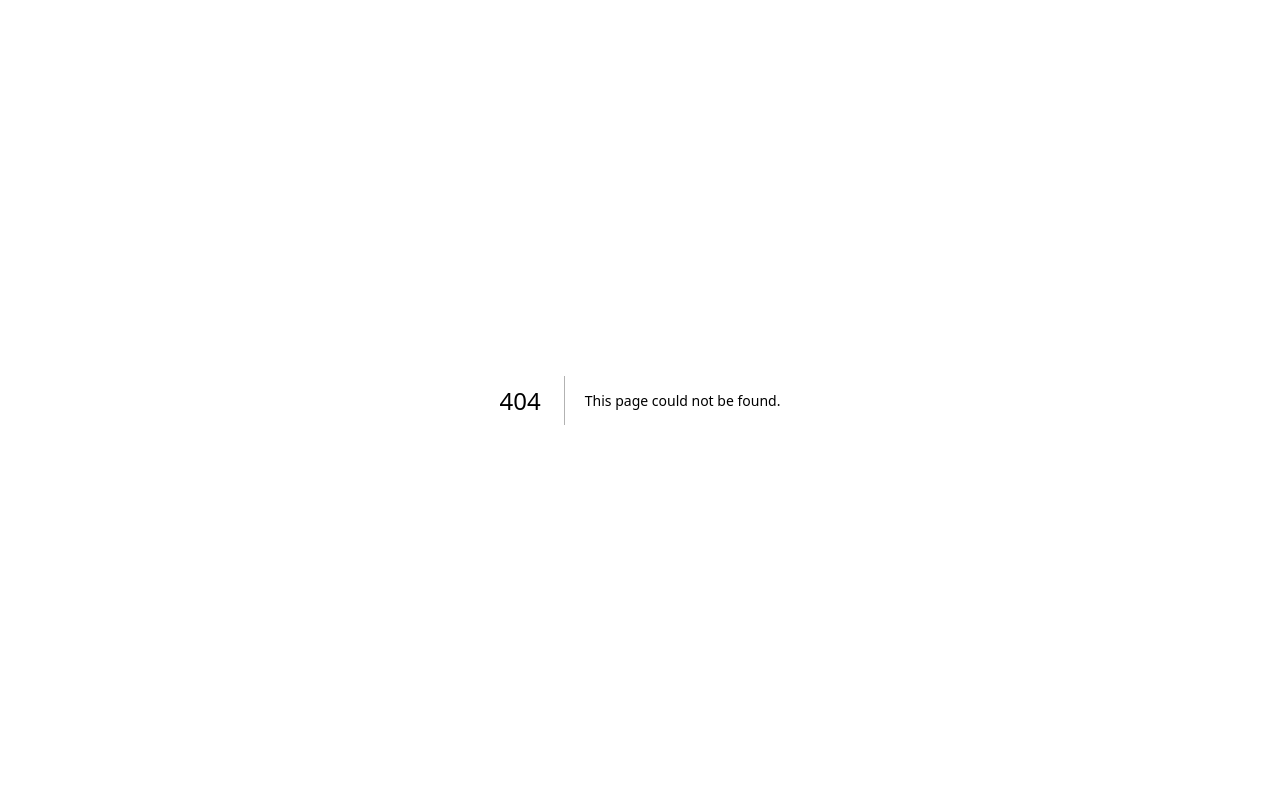
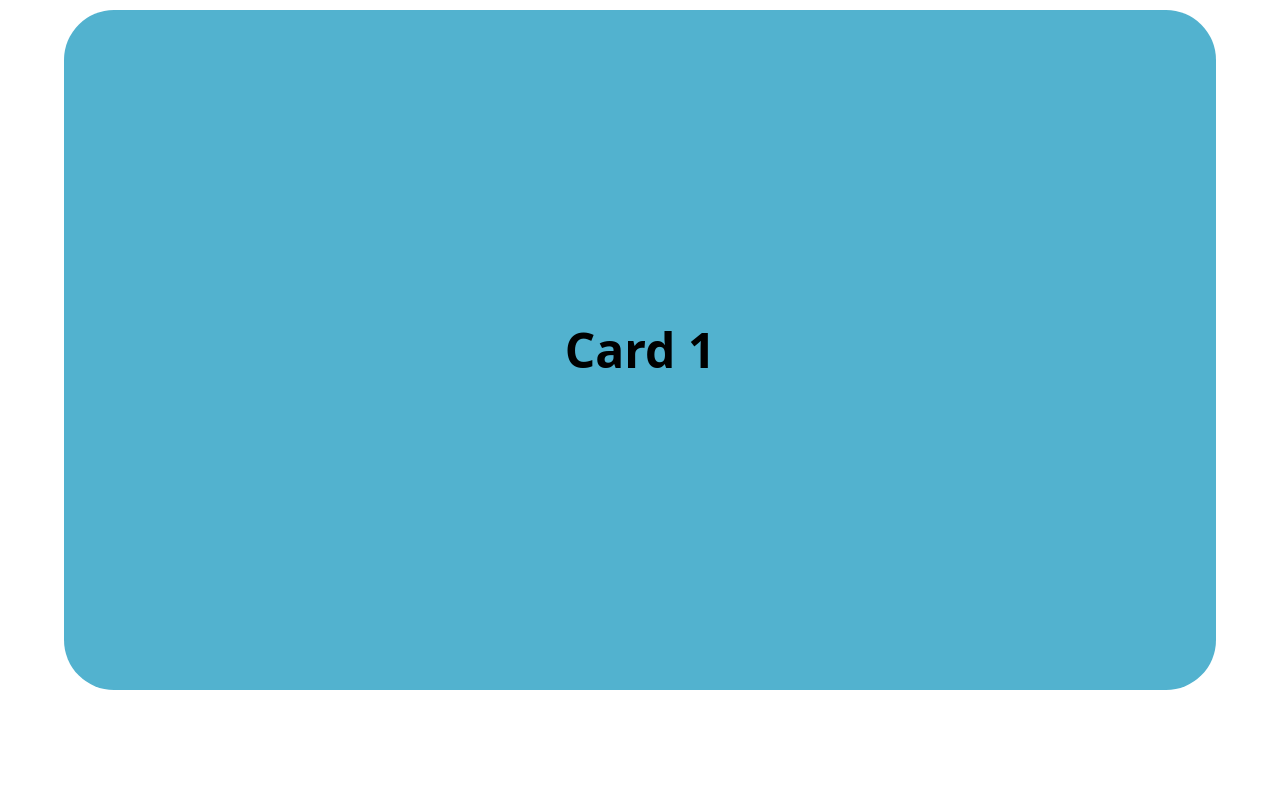
Before and after one commit to khadijafatima409/scrolling-cards, a Next.js app: page /animated-card in a window 1280 px wide. Before the commit this address had no page. Shown: the top 800 px of the page. Built offline with nearby package versions, Linux system fonts and the light colour scheme.

Commit message:
add links for animated component

```diff
--- a/src/components/ScrollCardsOnScroll.module.css
+++ /dev/null
@@ -1,27 +0,0 @@
-/*
-body
-{
-  background-color: black;
-  font-family: Arial,sans-serif;
-}
-:root {
-  --cards:4;
-  --cardsHeight:87vh;
-  --cardTopPadding:1.5em;
-  --cardMargin:4vw;
-
-} */
-.container
-{
-  width: 90%;
-  margin: 0 auto;
-
-}
-#cards
-{
-  list-style: none;
-  padding-left: 0;
-  display: grid;
-  grid-template-columns: 1fr;
-  grid-template-rows: repeat(4,87vh);
-}
--- /dev/null
+++ b/src/pages/animated-card.tsx
@@ -0,0 +1,12 @@
+import ScrollCardsOnScroll from '@/components/ScrollCardsOnScroll'
+import React from 'react'
+
+const AnimatedCard = () => {
+  return (
+    <div>
+      <ScrollCardsOnScroll/>
+    </div>
+  )
+}
+
+export default AnimatedCard
--- a/src/pages/index.tsx
+++ b/src/pages/index.tsx
@@ -1,6 +1,7 @@
 import Head from "next/head";
 import ScrollingCard from "@/components/ScrollingCard";
 import ScrollCardsOnScroll from "@/components/ScrollCardsOnScroll";
+import Link from "next/link";
 
 
 
@@ -12,7 +13,10 @@ export default function Home() {
       </Head>
       <ScrollingCard/>
       <br />
-      <ScrollCardsOnScroll/>
+
+      <Link href="/animated-card">
+          <p className="text-center font-bold text-4xl underline text-red-900">Go to On Scroll Cards</p>
+      </Link>
     </main>
   );
 }
```
Also changed, not shown: src/components/ScrollCardsOnScroll.tsx (line endings or trailing spaces).
